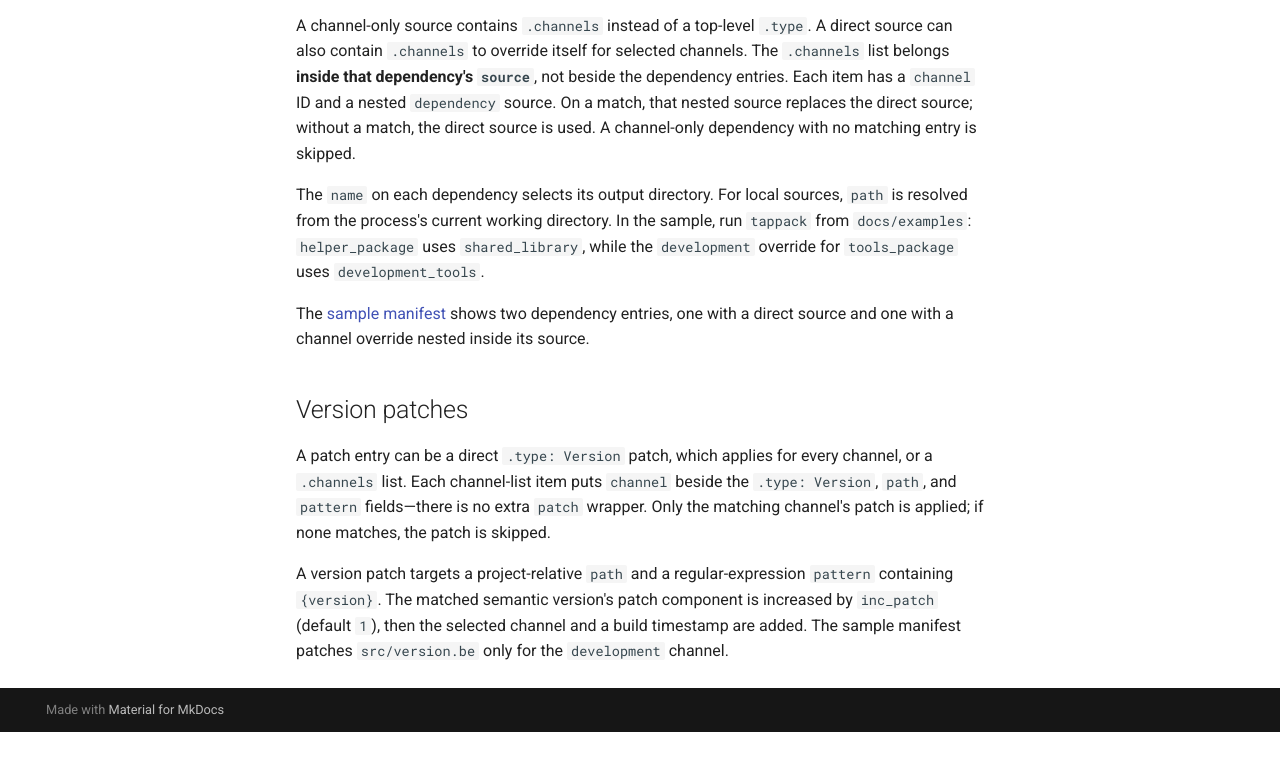
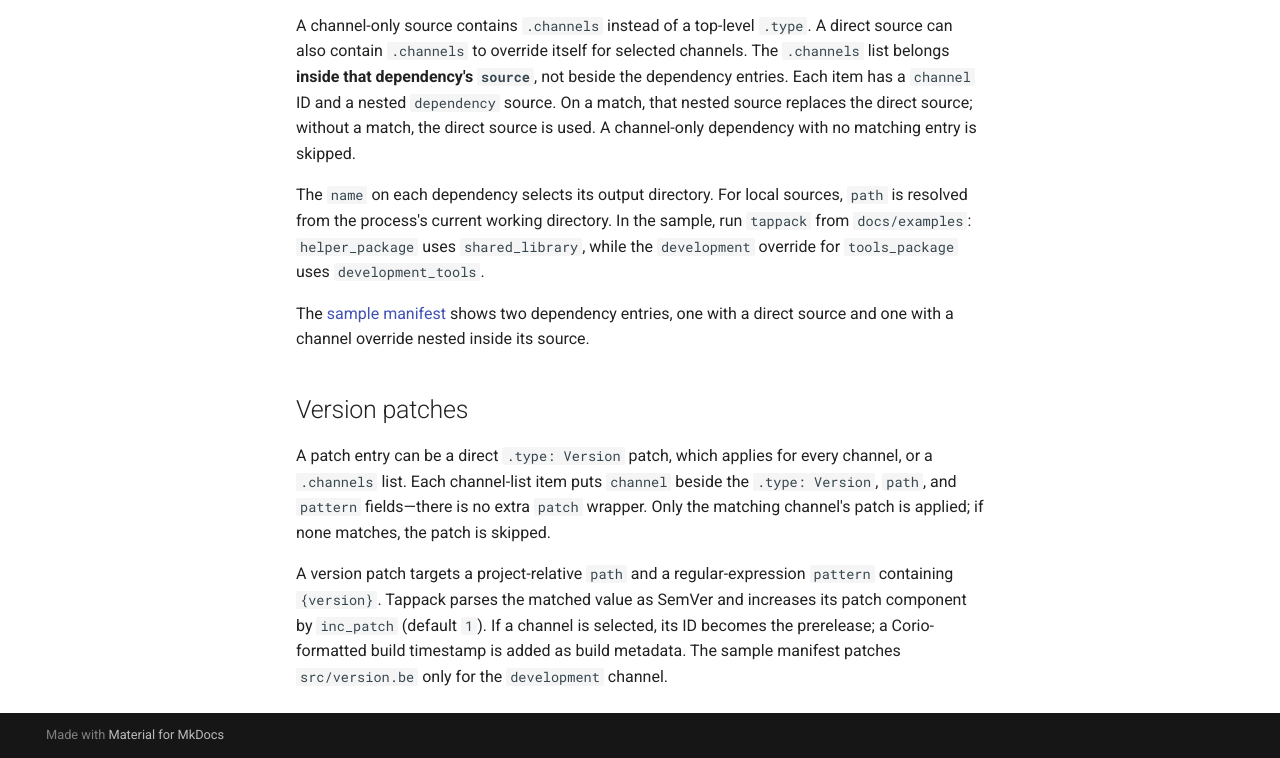
Before and after one commit to fmtr/tappack, a plain HTML site: page manifest/index.html in a window 1280 px wide. Shown: the part 1239-1997 px from the top of the page. Before the commit the page ends 1971 px from the top, so only its background shows below. Drawn offline with Linux system fonts and the light colour scheme; no server answers.

Commit message:
Release documentation version 1.0.0-alpha.3

```diff
--- a/manifest/index.html
+++ b/manifest/index.html
@@ -553,7 +553,7 @@
 <p>The <a href="../examples/sample_app/manifest.yaml">sample manifest</a> shows two dependency entries, one with a direct source and one with a channel override nested inside its source.</p>
 <h2 id="version-patches">Version patches</h2>
 <p>A patch entry can be a direct <code>.type: Version</code> patch, which applies for every channel, or a <code>.channels</code> list. Each channel-list item puts <code>channel</code> beside the <code>.type: Version</code>, <code>path</code>, and <code>pattern</code> fields—there is no extra <code>patch</code> wrapper. Only the matching channel's patch is applied; if none matches, the patch is skipped.</p>
-<p>A version patch targets a project-relative <code>path</code> and a regular-expression <code>pattern</code> containing <code>{version}</code>. The matched semantic version's patch component is increased by <code>inc_patch</code> (default <code>1</code>), then the selected channel and a build timestamp are added. The sample manifest patches <code>src/version.be</code> only for the <code>development</code> channel.</p>
+<p>A version patch targets a project-relative <code>path</code> and a regular-expression <code>pattern</code> containing <code>{version}</code>. Tappack parses the matched value as SemVer and increases its patch component by <code>inc_patch</code> (default <code>1</code>). If a channel is selected, its ID becomes the prerelease; a Corio-formatted build timestamp is added as build metadata. The sample manifest patches <code>src/version.be</code> only for the <code>development</code> channel.</p>
 
 
 
```
Also changed, not shown: search/search_index.json (+1 -1 lines).
